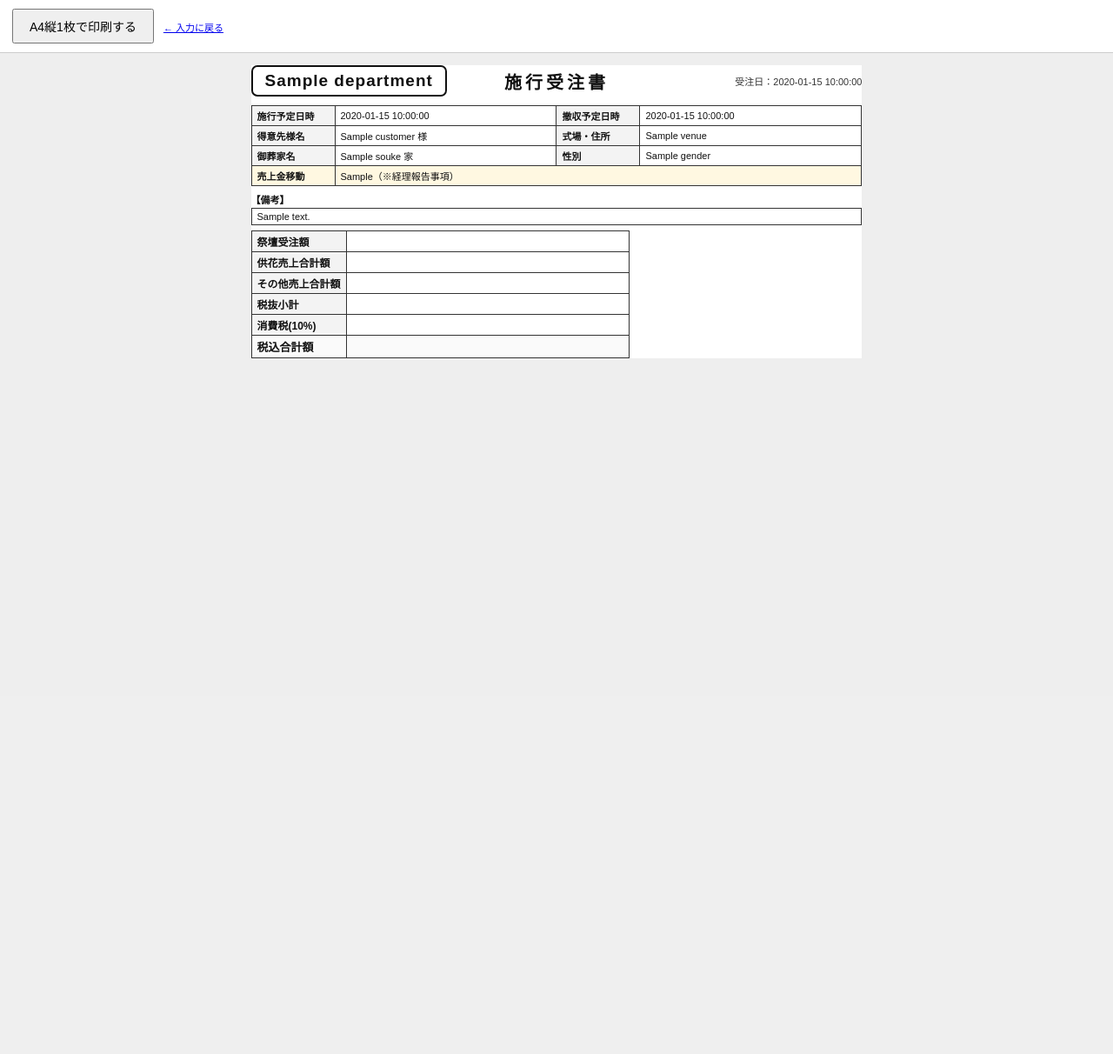
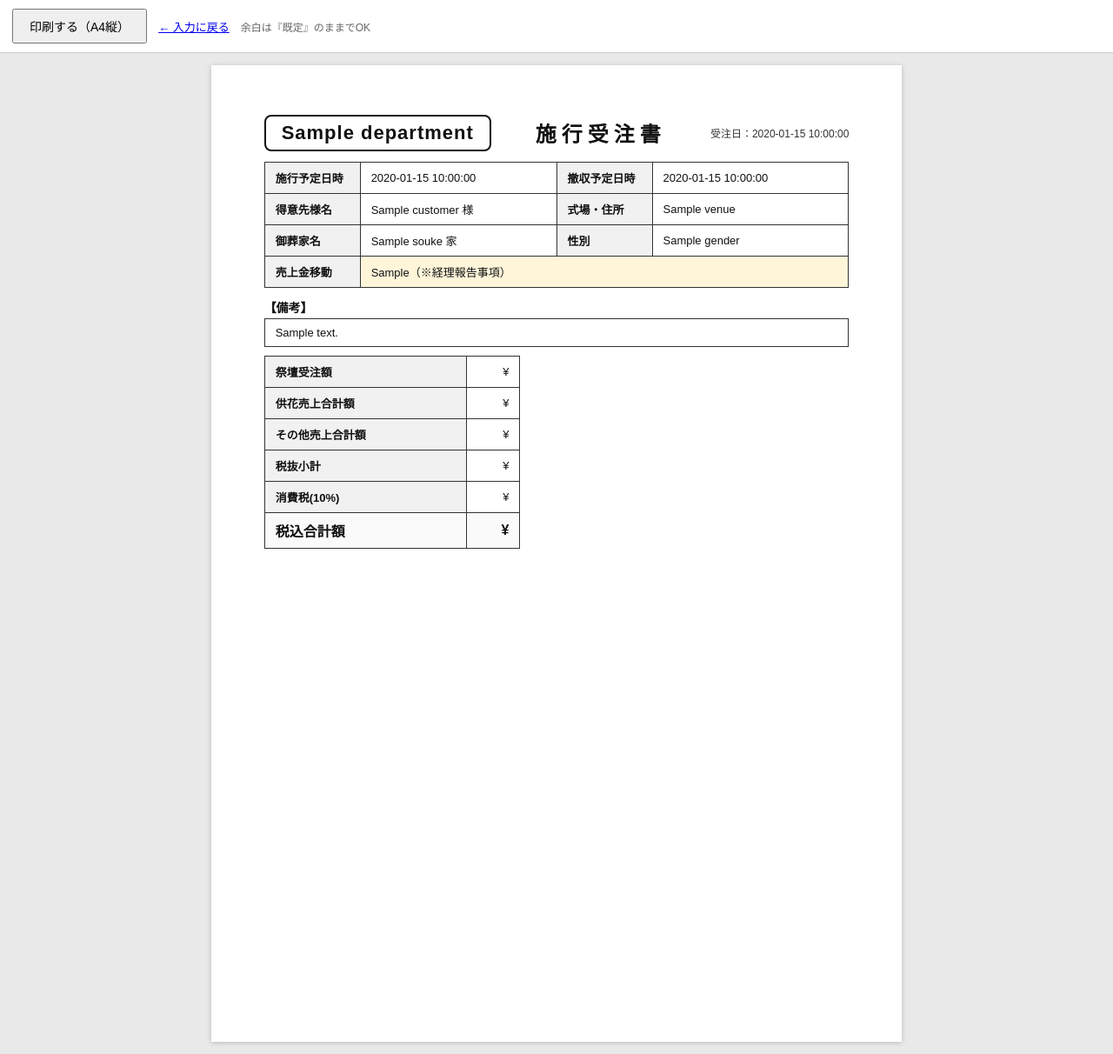
Before and after one commit to daiei-flower/juchu-form, a Python web app: template templates/print.html in a window 1280 px wide. Shown: the whole page at 87% size. Before the commit the page ends 412 px from the top, so only its background shows below. Run offline with Jinja, Linux system fonts and the light colour scheme; the template is opened without the code that fills it: most values are stand-ins (such as "Sample title", 1, 10 or a date in 2020).

Commit message:
印刷帳票: 内側余白で見切れ防止/文字大・行高め/¥マーク/transform廃止
Co-Authored-By: Claude Opus 4.8 <noreply@anthropic.com>

```diff
--- a/templates/print.html
+++ b/templates/print.html
@@ -3,34 +3,38 @@
 <head>
 <meta charset="utf-8">
 <title>施行受注書 {{ d.header.souke or '' }}</title>
+{% macro yen(v) %}{{ ('¥' + fmt_money(v)) if v else '' }}{% endmacro %}
 <style>
-  @page { size: A4 portrait; margin: 12mm; }
+  @page { size: A4 portrait; margin: 0; }
   * { box-sizing: border-box; }
-  body { font-family:"Hiragino Kaku Gothic ProN","Yu Gothic",sans-serif; color:#111; margin:0; background:#eee; font-size:11px; }
+  body { font-family:"Hiragino Kaku Gothic ProN","Yu Gothic",sans-serif; color:#111; margin:0; background:#e9e9e9; font-size:13px; }
   .toolbar { padding:10px 14px; background:#fff; border-bottom:1px solid #ccc; position:sticky; top:0; }
   .toolbar button { padding:8px 18px; font-size:14px; cursor:pointer; }
-  #sheet { width:186mm; margin:14px auto; background:#fff; transform-origin:top left; }
-  .ohead { display:grid; grid-template-columns:1fr auto 1fr; align-items:center; margin-bottom:10px; }
-  .office { justify-self:start; font-size:19px; font-weight:800; border:2.5px solid #111; border-radius:7px; padding:5px 14px; letter-spacing:1px; }
-  .ttl { font-size:20px; font-weight:700; letter-spacing:4px; }
-  .odate { justify-self:end; font-size:11px; color:#333; }
-  table { width:100%; border-collapse:collapse; margin-bottom:6px; }
-  th, td { border:1px solid #333; padding:3px 6px; vertical-align:middle; }
-  th { background:#f3f3f3; font-weight:600; }
-  .lbl { background:#f3f3f3; font-weight:600; width:96px; white-space:nowrap; }
-  .num { text-align:right; font-variant-numeric:tabular-nums; }
-  .ctr { text-align:center; }
-  .sec { font-weight:700; margin:7px 0 2px; }
-  .totals { width:62%; }
-  .totals td { font-size:12px; }
-  .grand td { font-weight:700; background:#fafafa; font-size:13px; }
-  .move td { background:#fff8e1; }
-  @media print { .toolbar { display:none; } body { background:#fff; } #sheet { width:100%; margin:0; } }
+  #sheet { width:210mm; min-height:297mm; margin:14px auto; background:#fff; padding:15mm 16mm; box-shadow:0 1px 6px rgba(0,0,0,.2); }
+  .ohead { display:flex; align-items:center; justify-content:space-between; margin-bottom:12px; }
+  .office { font-size:22px; font-weight:800; border:2.5px solid #111; border-radius:8px; padding:6px 18px; letter-spacing:1px; }
+  .ttl { font-size:24px; font-weight:700; letter-spacing:6px; }
+  .odate { font-size:12px; color:#333; white-space:nowrap; }
+  table { border-collapse:collapse; margin-bottom:10px; }
+  th, td { border:1.2px solid #333; padding:8px 12px; vertical-align:middle; }
+  th { background:#f1f1f1; font-weight:700; }
+  .info { width:100%; }
+  .info .lbl { background:#f1f1f1; font-weight:700; white-space:nowrap; width:110px; }
+  .det th { text-align:center; font-size:12px; }
+  .det td.pname { min-width:120px; }
+  .num { text-align:right; font-variant-numeric:tabular-nums; white-space:nowrap; }
+  .det .num { min-width:96px; }
+  .ctr { text-align:center; white-space:nowrap; }
+  .sec { font-weight:700; font-size:14px; margin:12px 0 3px; }
+  .totals { width:78mm; }
+  .totals .lbl { background:#f1f1f1; font-weight:700; white-space:nowrap; }
+  .totals .grand td { font-weight:800; background:#fafafa; font-size:16px; }
+  .move td { background:#fff6da; }
+  @media print { .toolbar { display:none; } body { background:#fff; } #sheet { width:210mm; min-height:auto; margin:0; box-shadow:none; } }
 </style>
 </head>
 <body>
-<div class="toolbar"><button onclick="doPrint()">A4縦1枚で印刷する</button>　<a href="/">← 入力に戻る</a>
-  <span id="fitwarn" style="display:none;color:#b45309;font-size:12px;">　※明細が多く文字が小さくなります。明細を整理してください。</span></div>
+<div class="toolbar"><button onclick="window.print()">印刷する（A4縦）</button>　<a href="/">← 入力に戻る</a>　<span style="font-size:12px;color:#666;">余白は『既定』のままでOK</span></div>
 
 <div id="sheet">
   <div class="ohead">
@@ -39,7 +43,7 @@
     <div class="odate">受注日：{{ d.header.order_date or '　　年　月　日' }}</div>
   </div>
 
-  <table>
+  <table class="info">
     <tr><td class="lbl">施行予定日時</td><td>{{ d.header.service_date or '' }}</td>
         <td class="lbl">撤収予定日時</td><td>{{ d.header.teardown_date or '' }}</td></tr>
     <tr><td class="lbl">得意先様名</td><td>{{ d.header.customer or '' }} 様</td>
@@ -51,57 +55,44 @@
     {% endif %}
   </table>
 
-  {% if d.header.note %}<div class="sec">【備考】</div><table><tr><td>{{ d.header.note }}</td></tr></table>{% endif %}
+  {% if d.header.note %}<div class="sec">【備考】</div><table class="info"><tr><td>{{ d.header.note }}</td></tr></table>{% endif %}
 
   {% for cat in categories %}
   {% if d.groups[cat] %}
   <div class="sec">【{{ '祭壇情報' if cat=='祭壇' else ('オプション・付属品' if cat=='オプション' else (cat+'情報')) }}】</div>
-  <table>
+  <table class="det">
     <thead><tr><th>品名</th><th>上代(販売額)</th><th>受注額(単価)</th><th>本数</th><th>税</th><th>合計</th></tr></thead>
     <tbody>
       {% for l in d.groups[cat] %}
       <tr>
-        <td>{{ l.product or '' }}</td>
-        <td class="num">{{ fmt_money(l.list_price) if l.list_price else '' }}</td>
-        <td class="num">{{ fmt_money(l.unit_price) if l.unit_price else '' }}</td>
+        <td class="pname">{{ l.product or '' }}</td>
+        <td class="num">{{ yen(l.list_price) }}</td>
+        <td class="num">{{ yen(l.unit_price) }}</td>
         <td class="num">{{ fmt_money(l.qty) if l.qty else '' }}</td>
         <td class="ctr">{{ l.tax_kind or '税別' }}</td>
-        <td class="num">{{ fmt_money(l.amount) if l.amount else '' }}</td>
+        <td class="num">{{ yen(l.amount) }}</td>
       </tr>
       {% endfor %}
-      <tr><td class="num" colspan="5"><strong>{{ cat }} 小計</strong></td><td class="num"><strong>{{ fmt_money(d.totals[cat]) }}</strong></td></tr>
+      <tr><td class="num" colspan="5"><strong>{{ cat }} 小計</strong></td><td class="num"><strong>¥{{ fmt_money(d.totals[cat]) }}</strong></td></tr>
     </tbody>
   </table>
   {% endif %}
   {% endfor %}
 
   <table class="totals">
-    <tr><td class="lbl">祭壇受注額</td><td class="num">{{ fmt_money(d.totals['祭壇']) }}</td></tr>
-    <tr><td class="lbl">供花売上合計額</td><td class="num">{{ fmt_money(d.totals['供花']) }}</td></tr>
-    <tr><td class="lbl">その他売上合計額</td><td class="num">{{ fmt_money(d.other_total) }}</td></tr>
-    <tr><td class="lbl">税抜小計</td><td class="num">{{ fmt_money(d.tax.net) }}</td></tr>
-    <tr><td class="lbl">消費税(10%)</td><td class="num">{{ fmt_money(d.tax.tax) }}</td></tr>
-    <tr class="grand"><td class="lbl">税込合計額</td><td class="num">{{ fmt_money(d.tax.incl) }}</td></tr>
+    <tr><td class="lbl">祭壇受注額</td><td class="num">¥{{ fmt_money(d.totals['祭壇']) }}</td></tr>
+    <tr><td class="lbl">供花売上合計額</td><td class="num">¥{{ fmt_money(d.totals['供花']) }}</td></tr>
+    <tr><td class="lbl">その他売上合計額</td><td class="num">¥{{ fmt_money(d.other_total) }}</td></tr>
+    <tr><td class="lbl">税抜小計</td><td class="num">¥{{ fmt_money(d.tax.net) }}</td></tr>
+    <tr><td class="lbl">消費税(10%)</td><td class="num">¥{{ fmt_money(d.tax.tax) }}</td></tr>
+    <tr class="grand"><td class="lbl">税込合計額</td><td class="num">¥{{ fmt_money(d.tax.incl) }}</td></tr>
   </table>
 </div>
 
 <script>
-  function fit(){
-    const sheet = document.getElementById('sheet');
-    sheet.style.transform = 'none';
-    const maxH = 1010, maxW = 720;
-    const s = Math.min(1, maxH / sheet.scrollHeight, maxW / sheet.scrollWidth);
-    if (s < 1) sheet.style.transform = 'scale(' + s.toFixed(4) + ')';
-    const warn = document.getElementById('fitwarn');
-    if (warn) warn.style.display = (s < 0.72) ? '' : 'none';
+  if (new URLSearchParams(location.search).get('auto') === '1'{% if autoprint %} || true{% endif %}) {
+    window.addEventListener('load', () => setTimeout(() => window.print(), 400));
   }
-  function doPrint(){ fit(); setTimeout(() => window.print(), 80); }
-  window.addEventListener('beforeprint', fit);
-  if (document.fonts && document.fonts.ready) document.fonts.ready.then(fit);
-  window.addEventListener('load', () => {
-    fit();
-    if (new URLSearchParams(location.search).get('auto') === '1'{% if autoprint %} || true{% endif %}) setTimeout(doPrint, 350);
-  });
 </script>
 </body>
 </html>
```
